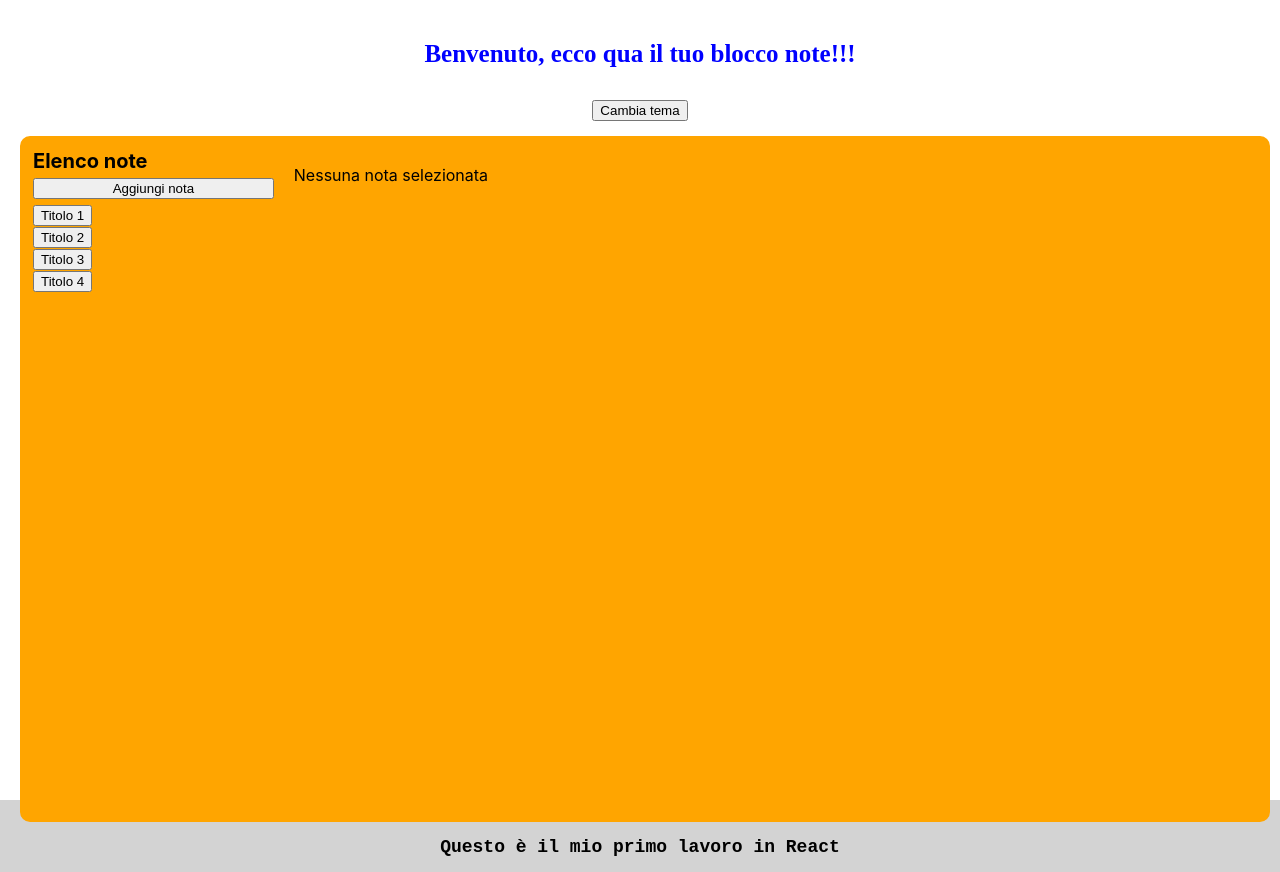
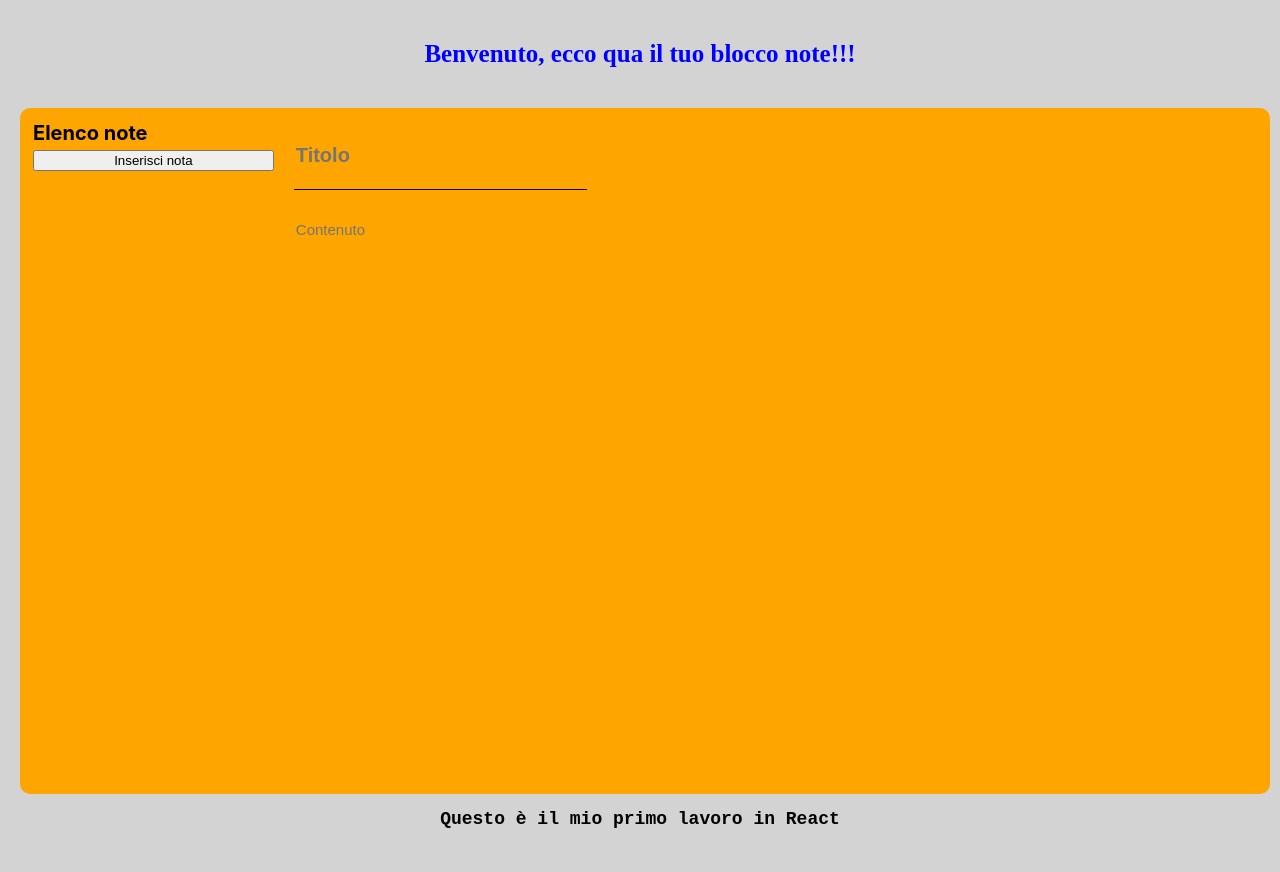
Before and after one commit to Cenzino21/blocco_note, a React (Create React App) app: page / in a window 1280 px wide. After the commit the page ends 844 px from the top, so only its background shows below. Built offline with nearby package versions, Linux system fonts and the light colour scheme.

Commit message:
Commit 16

```diff
--- a/src/App.css
+++ b/src/App.css
@@ -72,7 +72,6 @@ button:hover {
   cursor: pointer;
 }
 
-/*
 .inserimentoTitolo {
   background-color: #ffa500;
   border: none;
@@ -87,17 +86,15 @@ button:hover {
 .inserimentoTesto {
   display: flex;
   border: none;
-  outline: none; /*Senza riquadro di quando vai a schiacciare
+  outline: none; /*Senza riquadro di quando vai a schiacciare */
   font-size: 15px;
   margin-top: 30px;
   background-color: #ffa500;
 }
 
-.dataOra {
-  display: flex;
-  flex-direction: row;
-  gap: 100px;
-}*/
+.bottoneDiConferma {
+  width: 20%;
+}
 
 footer {
   text-align: center;
--- a/src/App.jsx
+++ b/src/App.jsx
@@ -1,47 +1,34 @@
 import './App.css';
-import React, { useCallback, useState } from "react";
-import ElencoNote from "./components/ElencoNote/ElencoNote";
+import React, { useState } from "react";
+
 import CompilaNota from "./components/CompilaNote/CompilaNota";
-//import CambioColore from './components/Redux/CambioColore';
-import { useDispatch, useSelector } from 'react-redux';
-import { changeTheme } from './components/Redux/themeSlice';
-import { DARK, LIGHT } from './utils/themeConst';
-//import { useSelector } from 'react-redux';
-
-
-//const note = ["Nota 1", "Nota 2", "Nota 3", "Nota 4", "Nota 5"];
-export const nuoveNote = [
-  { titoloNota: "Titolo 1", data: "2024-05-21", ora: "21:05", contenutoNota: "Ciao" },
-  { titoloNota: "Titolo 2", data: "2023-07-15", ora: "12:21", contenutoNota: "Hey" },
-  { titoloNota: "Titolo 3", data: "2024-02-12", ora: "17:37", contenutoNota: "Salve" },
-  { titoloNota: "Titolo 4", data: "2023-10-22", ora: "09:09", contenutoNota: "Buonsalve"}];
-
+import ElencoTitoli from './components/ElencoNote/ElencoTitoli';
 
 //Funzione principale
 export default function App() {
-  const [notaSelezionata, setNotaSelezionata] = useState();
-  const theme = useSelector((state) => state.theme);
-  const dispatch = useDispatch();
-  const handleChangeTheme = useCallback(()=> {
-    if(theme.value === DARK) {
-      dispatch(changeTheme(LIGHT));
-    } else {
-      dispatch(changeTheme(DARK));
-    }
-  },[theme, dispatch])
+  const [titoloNota, setTitoloNota] = useState();
+  const [contenutoNota, setContenutoNota] = useState();
 
-  //console.log(theme.value === "Dark" && "dark");
-  console.log(theme.value);
+  const [notaCompleta, setNotaCompleta] = useState([]);
 
   return (
-    <div className={`App ${theme.value === DARK ? "AppDark" : ""}`}>
-      <header className={`messaggioDiBenvenuto ${theme.value === DARK ? "messaggioDiBenvenutoDark" : ""}`}>
-        <p>Benvenuto, ecco qua il tuo blocco note!!!</p>
-      <button type="button" className={`bottoneCambiaTema ${theme.value === DARK ? "bottoneCambiaTemaDark" : ""}`} onClick={handleChangeTheme}>
-        Cambia tema</button></header>
-      <div className={`contenitore ${theme.value === DARK ? "contenitoreDark" : ""}`}>
-        <ElencoNote elencoNote={nuoveNote} setNota={setNotaSelezionata} theme={theme.value}/>
-        <CompilaNota notaSelezionata={notaSelezionata} theme={theme.value}/>
+    <div className="App">
+      <header className="messaggioDiBenvenuto">
+        <p>Benvenuto, ecco qua il tuo blocco note!!!</p></header>
+      <div className="contenitore">
+        <ElencoTitoli
+          notaCompleta={notaCompleta}
+          titolo={titoloNota}
+          contenuto={contenutoNota}
+          setTitolo={setTitoloNota}
+          setContenuto={setContenutoNota}
+          setNotaCompleta={setNotaCompleta}/>
+        <CompilaNota
+          titolo={titoloNota}
+          contenuto={contenutoNota}
+          setTitolo={setTitoloNota}
+          setContenuto={setContenutoNota}
+        />
       </div>
       <footer>
         <div>Questo è il mio primo lavoro in React</div>
--- a/src/components/CompilaNote/CompilaNota.jsx
+++ b/src/components/CompilaNote/CompilaNota.jsx
@@ -1,69 +1,22 @@
-//import { nuoveNote } from "../../App"
 import React from "react"
-import { DARK } from "../../utils/themeConst";
-//import NotaSingola from "./NotaSingola"
 
-export default function CompilaNota(props) {
-  if (!props.notaSelezionata) {
-    return (
-      <div className={`parteTesto ${props.theme === DARK ? "parteTestoDark" : ""}`}>
-        <p>Nessuna nota selezionata</p>
-      </div>
-    );
+export default function CompilaNota({titolo, contenuto, setTitolo, setContenuto}) {
+
+  const cambiaTitolo = (item) => {
+    titolo = item.target.value;
+    setTitolo(titolo);
   }
+
+  const cambiaContenuto = (item) => {
+    contenuto = item.target.value;
+    setContenuto(contenuto);
+  }
+
+
   return (
-    <div className={`parteTesto ${props.theme === DARK ? "parteTestoDark" : ""}`}>
-      <p>Titolo: {props.notaSelezionata.titoloNota}</p>
-      <p>Data: {props.notaSelezionata.data}</p>
-      <p>Ora: {props.notaSelezionata.ora}</p>
-      <p>Contenuto: {props.notaSelezionata.contenutoNota}</p>
+    <div className="parteTesto">
+      <input type="text" onChange={cambiaTitolo} value={titolo} placeholder="Titolo" className="inserimentoTitolo"></input>
+      <input type="text" onChange={cambiaContenuto} value={contenuto} placeholder="Contenuto" className="inserimentoTesto"></input>
     </div>
   )
 }
-
-/*
-function CompilaNota({titolo, data, ora, testo}) {
-
-  return (
-    <div className="parteTesto">
-      <input type="text" placeholder="Titolo" className="inserimentoTitolo" value={titolo}></input>
-      <div className="dataOra">
-      <div>{data}</div> <div>{ora}</div>
-      </div>
-      <input type="text" placeholder="Testo" className="inserimentoTesto" value={testo}></input>
-    </div>
-  )
-}*/
-
-/*
-export default function CompilaNota({nuoveNote}) {
-
-  return (
-    <div className="parteTesto">
-      <div>{nuoveNote.map((nota) =>
-        <div>
-          <input type="text" className="inserimentoTitolo">{nota.titoloNota}</input>
-          <div className="dataOra">
-            <div>Data: {nota.data}</div> <div>Ora: {nota.ora}</div>
-            </div>
-          <input type="text" className="inserimentoTesto">{nota.contenutoNota}</input>
-        </div>
-      )}</div>
-    </div>
-  )
-}
-*/
-
-/*
-export default function CompilaNota({notaSelezionata}) {
-  return (
-    <div className="parteTesto">
-      {notaSelezionata.map((nota) =>
-      <div key={nota.titoloNota}>
-        <NotaSingola titolo={nota.titoloNota} data={nota.data} ora={nota.ora} testo={nota.contenutoNota}/>
-      </div>
-      )}
-    </div>
-  )
-}
- */
--- /dev/null
+++ b/src/components/ElencoNote/ElencoDelleNote.jsx
@@ -0,0 +1,22 @@
+import NotaSingola from "./NotaSingola";
+
+export default function ElencoDelleNote({
+  notaCompleta,
+  setTitolo,
+  setContenuto,
+}) {
+  return (
+    <div>
+      {notaCompleta.map((item, index) => {
+        return (
+          <NotaSingola
+            titolo={item.titolo}
+            contenuto={item.contenuto}
+            setTitolo={setTitolo}
+            setContenuto={setContenuto}
+            key={index}/>
+        );
+      })}
+    </div>
+  );
+}
--- a/src/components/ElencoNote/ElencoNote.jsx
+++ /dev/null
@@ -1,23 +0,0 @@
-import { DARK } from "../../utils/themeConst";
-import Titolo from "../Titolo";
-import React from "react";
-
-const titoloDelleNote = "Elenco note";
-
-export default function ElencoNote(props) {
-  return(
-    <div className={`parteNote ${props.theme === DARK ? "parteNoteDark" : ""}`}>
-      <Titolo titoloNote={titoloDelleNote} />
-      <button type="button">Aggiungi nota</button>
-      <div>
-        <div>
-          {props.elencoNote.map((nota) =>
-          <div><button onClick={() => props.setNota(nota)}>{nota.titoloNota}</button></div>
-          )}
-        </div>
-      </div>
-    </div>
-  )
-}
-
-//passing data between components
--- /dev/null
+++ b/src/components/ElencoNote/ElencoTitoli.jsx
@@ -0,0 +1,35 @@
+import Titolo from "../Titolo";
+import React from "react";
+import ElencoDelleNote from "./ElencoDelleNote";
+
+const titoloDelleNote = "Elenco note";
+
+export default function ElencoTitoli({
+  notaCompleta,
+  titolo,
+  contenuto,
+  setNotaCompleta,
+  setTitolo,
+  setContenuto,
+}) {
+
+  const aggiungiNota = () => {
+    const nuovaNota = {
+      titolo: titolo,
+      contenuto: contenuto
+    };
+    setNotaCompleta([...notaCompleta, nuovaNota])
+  }
+
+  return (
+    <div className="parteNote">
+      <Titolo titoloNote={titoloDelleNote} />
+      <button type="button" onClick={aggiungiNota}>Inserisci nota</button>
+      <ElencoDelleNote
+        notaCompleta={notaCompleta}
+        setTitolo={setTitolo}
+        setContenuto={setContenuto}
+      />
+    </div>
+  );
+}
--- /dev/null
+++ b/src/components/ElencoNote/NotaSingola.jsx
@@ -0,0 +1,11 @@
+export default function NotaSingola({setTitolo, setContenuto, titolo, contenuto}) {
+    const visualizzaTitolo = () => {
+        setTitolo(titolo);
+        setContenuto(contenuto);
+    }
+    return(
+        <div onClick={visualizzaTitolo}>
+            {titolo}
+        </div>
+    )
+}
--- a/src/index.css
+++ b/src/index.css
@@ -18,7 +18,7 @@ body, html {
 .App {
   width: 100%;
   height: 100%;
-  background-color: #ffffff;
+  background-color: #d3d3d3;
 }
 
 .AppDark{
```
Also changed, not shown: src/components/CompilaNote/NotaSingola.jsx (deleted, +0 -15 lines), src/components/Redux/contenutoRedux.js (added), src/components/Redux/titoloRedux.js (added).
